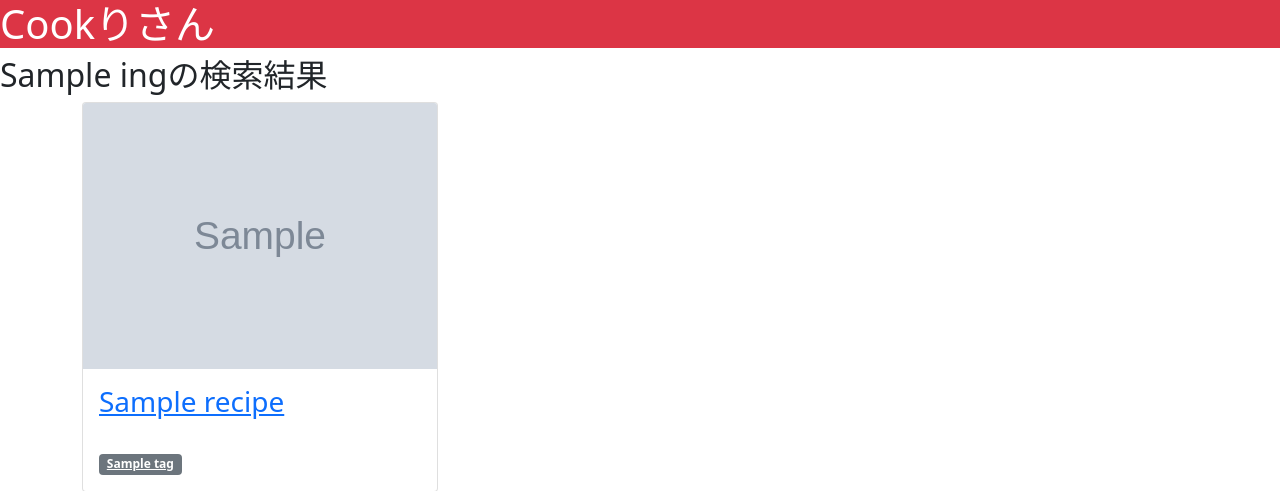
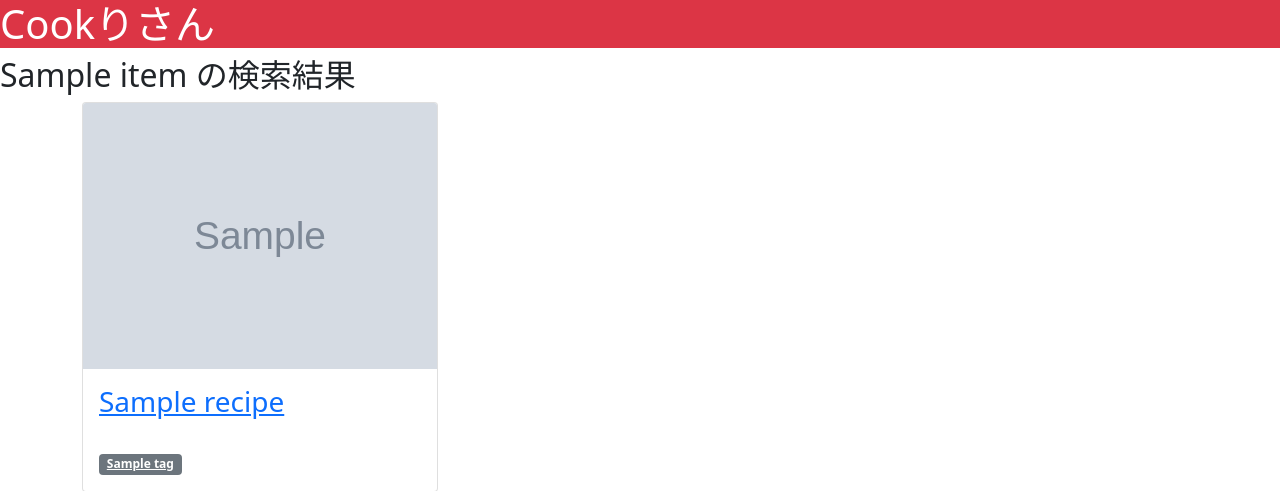
Before and after one commit to enpitut2022/cookri-san, a FastAPI app: template templates/result.html in a window 1280 px wide. Shown: the top 491 px of the page. Run offline with FastAPI, Linux system fonts and the light colour scheme; the template is opened without the code that fills it: most values are stand-ins (such as "Sample title", 1, 10 or a date in 2020); grey boxes marked "Sample" are stand-in pictures.

Commit message:
複数キーワードでの検索

```diff
--- a/main.py
+++ b/main.py
@@ -1,7 +1,8 @@
-from fastapi import FastAPI, Request
+from fastapi import FastAPI, Request, Query
 from fastapi.responses import HTMLResponse
 from fastapi.staticfiles import StaticFiles
 from fastapi.templating import Jinja2Templates
+from typing import List, Union
 import json
 
 app = FastAPI()
@@ -14,11 +15,13 @@ async def root(request:Request):
     return templates.TemplateResponse("main.html", {"request":request})
 
 @app.get("/result/", response_class=HTMLResponse)
-async def result(request:Request, ing:str):
+async def result(request:Request, ing:Union[List[str], None] = Query(default=None)):
     json_open = open('fixture/recipe.json', mode = 'r', encoding = 'UTF-8')
     json_load = json.load(json_open)
     recipe = []
     for i in json_load:
-        if ing in i["tags"]:
-            recipe.append(i)
+        for item in ing:
+            if item in i["tags"]:
+                recipe.append(i)
+    #recipe = dict(set(recipe))
     return templates.TemplateResponse("result.html", {"request":request, "ing":ing, "recipe":recipe})
--- a/templates/result.html
+++ b/templates/result.html
@@ -1,16 +1,32 @@
 <!DOCTYPE html>
 <html>
     <head>
-        <title>Cookりさん｜{{ing}}の検索結果</title>
+        <title>
+            Cookりさん｜
+            {% for item in ing %}
+            {{item}}
+            {% endfor %}
+            の検索結果
+        </title>
         <link href="https://cdn.jsdelivr.net/npm/bootstrap@5.0.2/dist/css/bootstrap.min.css" rel="stylesheet" integrity="sha384-EVSTQN3/azprG1Anm3QDgpJLIm9Nao0Yz1ztcQTwFspd3yD65VohhpuuCOmLASjC" crossorigin="anonymous">
         <script src="https://cdn.jsdelivr.net/npm/bootstrap@5.0.2/dist/js/bootstrap.bundle.min.js" integrity="sha384-MrcW6ZMFYlzcLA8Nl+NtUVF0sA7MsXsP1UyJoMp4YLEuNSfAP+JcXn/tWtIaxVXM" crossorigin="anonymous"></script>
     </head>
     <body>
         <h1 class="bg-danger"><a href="/" class="text-decoration-none text-white">Cookりさん</a></h1>
         {% if recipe | length > 0 %}
-        <h2>{{ing}}の検索結果</h2>
+            <h2>
+            {% for item in ing %}
+            {{item}}
+            {% endfor %}
+            の検索結果
+            </h2>
         {% else %}
-        <h2>{{ing}}のレシピは見つかりませんでした</h2>
+            <h2>
+            {% for item in ing %}
+            {{item}}
+            {% endfor %}
+            のレシピは見つかりませんでした
+            </h2>
         {% endif %}
             <div class="container">
                 <div class="row">
```
